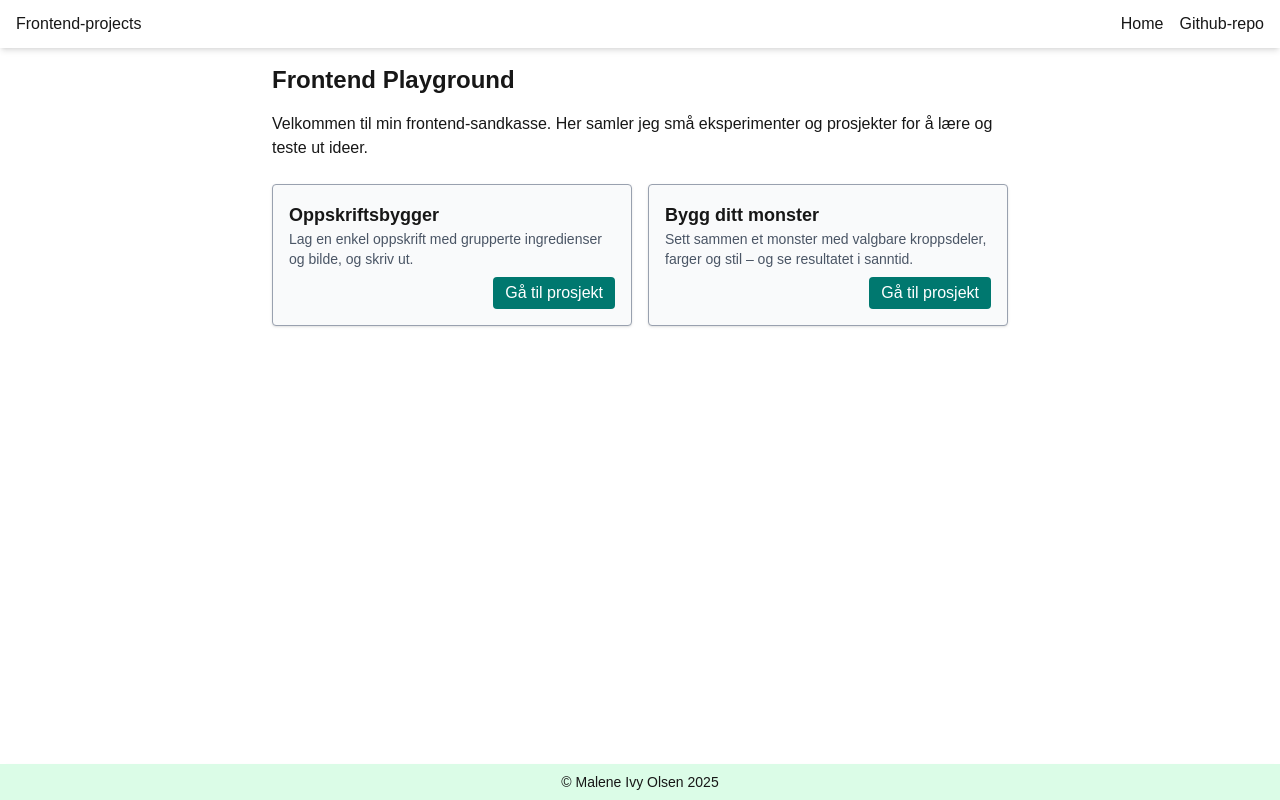
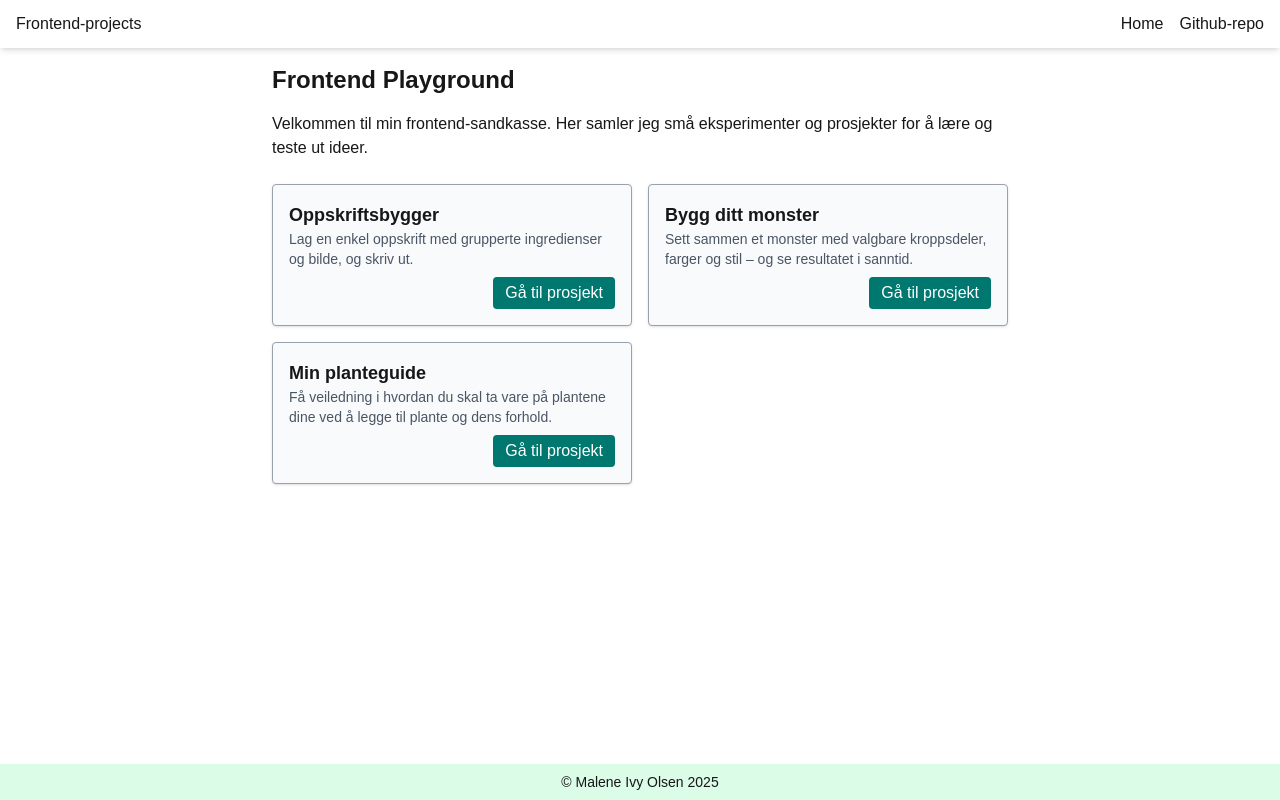
Before and after one commit to maleneivy/frontend-playground, a Next.js app: page / in a window 1280 px wide. Built offline with nearby package versions, Linux system fonts and the light colour scheme.

Commit message:
Add my-plantguide page and add to projects.ts

```diff
--- /dev/null
+++ b/src/app/my-plantguide/page.tsx
@@ -0,0 +1,7 @@
+export default function MyPlantGuide() {
+  return (
+    <>
+      <h1>Min plante-guide</h1>
+    </>
+  );
+}
--- a/src/data/projects.ts
+++ b/src/data/projects.ts
@@ -10,4 +10,10 @@ export const projects = [
     description:
       'Sett sammen et monster med valgbare kroppsdeler, farger og stil – og se resultatet i sanntid.',
   },
+  {
+    title: 'Min planteguide',
+    path: '/my-plantguide',
+    description:
+      'Få veiledning i hvordan du skal ta vare på plantene dine ved å legge til plante og dens forhold.',
+  },
 ];
```
